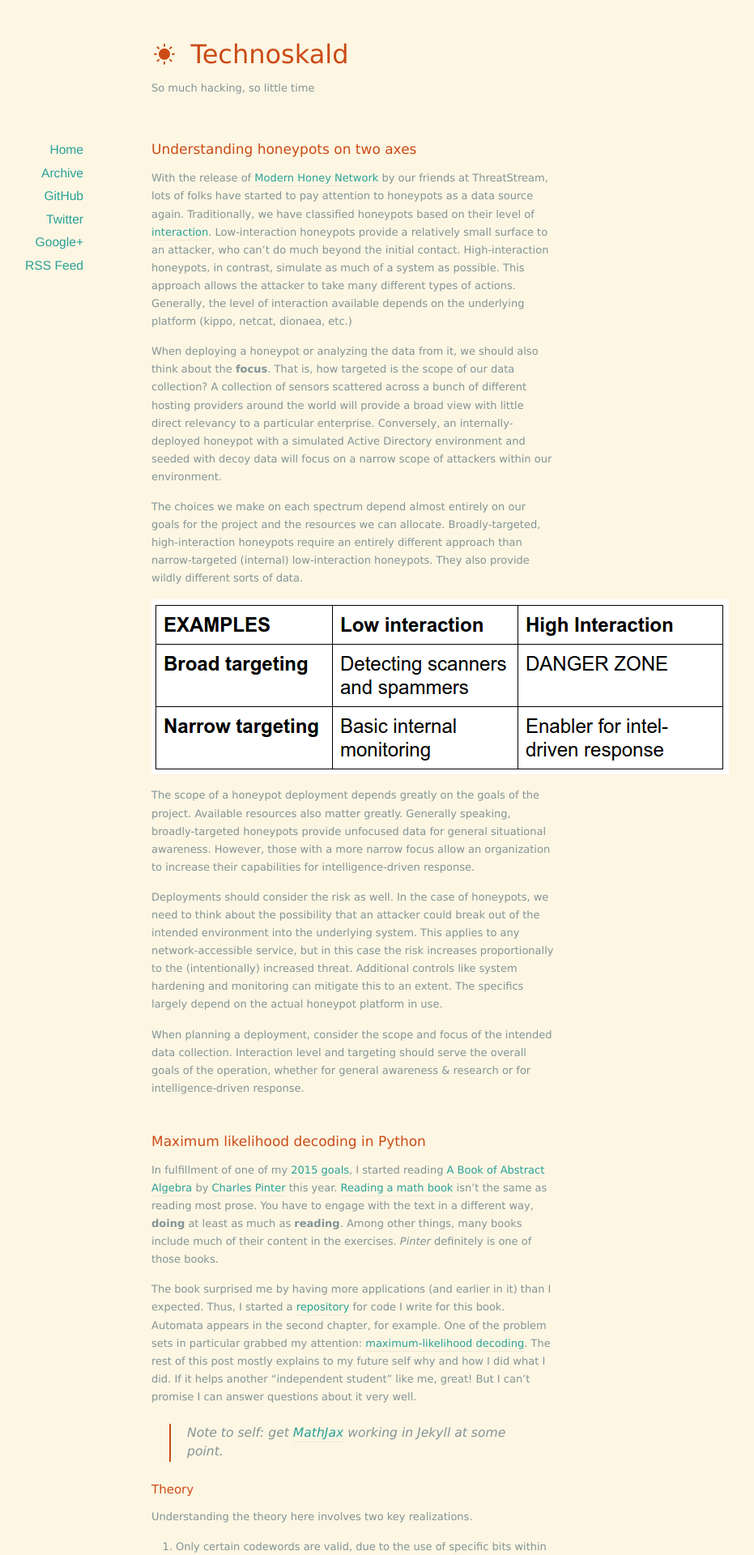
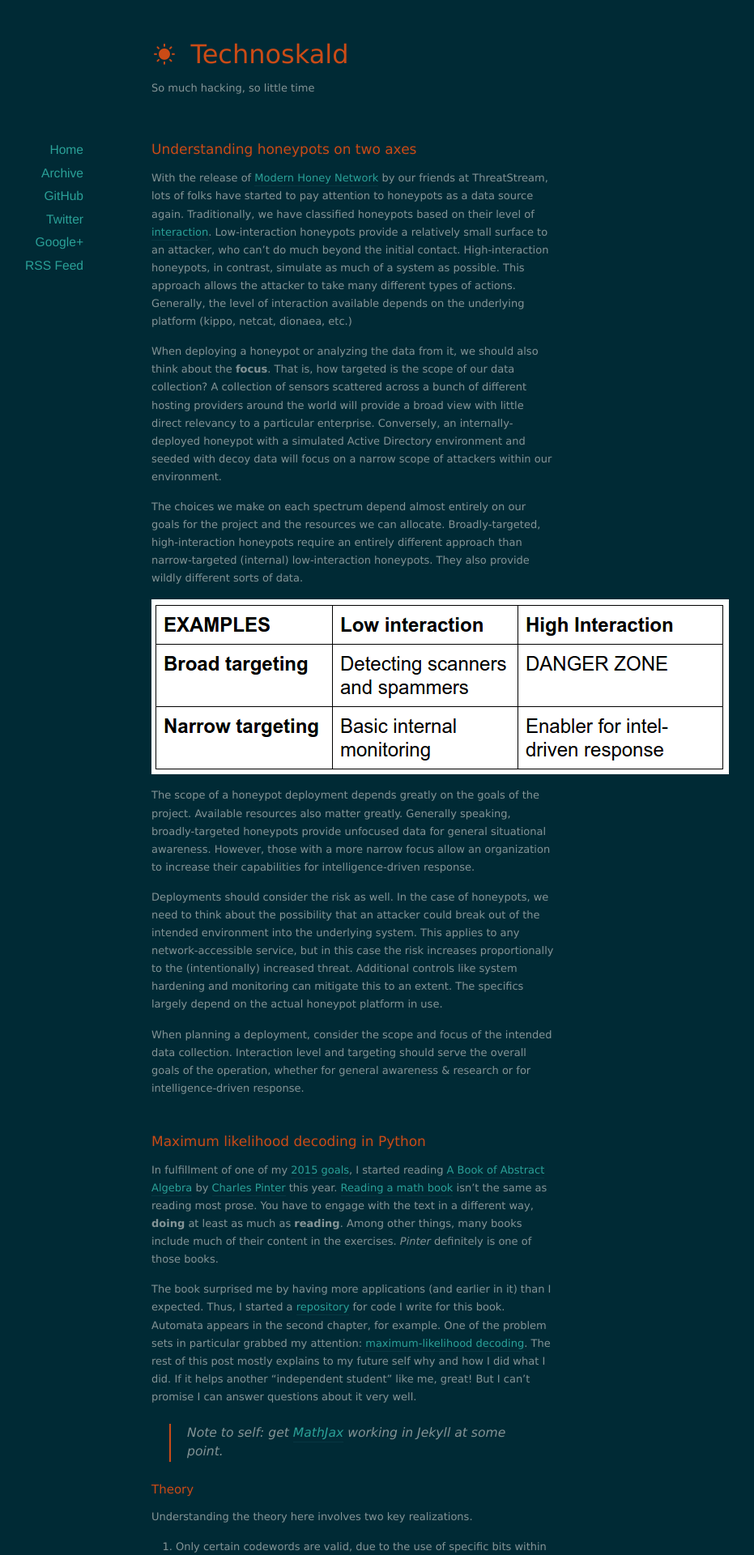
Before and after one commit to krmaxwell/krmaxwell.github.io, a Jekyll site: the page built from index.html, in a window 1280 px wide. Shown: the top 1920 px of the page at 81% size, without its empty margins (203-1134 px from the left). Built offline with Jekyll 4.4.1, drawn with Linux system fonts in a browser that asks for light colours; nearby versions of some CDN libraries; the list of posts is cut into pages by our own code.

Commit message:
Revert "Test light color scheme"
This reverts commit b90cbd028cd50108acc49b827be44f1fcc09d9b4.

```diff
--- a/_layouts/default.html
+++ b/_layouts/default.html
@@ -11,7 +11,7 @@
   <![endif]-->
 
   <link href="/assets/css/style.css" rel="stylesheet" />
-  <link href="/assets/css/colors-light.css" rel="stylesheet" />
+  <link href="/assets/css/colors-dark.css" rel="stylesheet" />
 
 </head>
 
```
